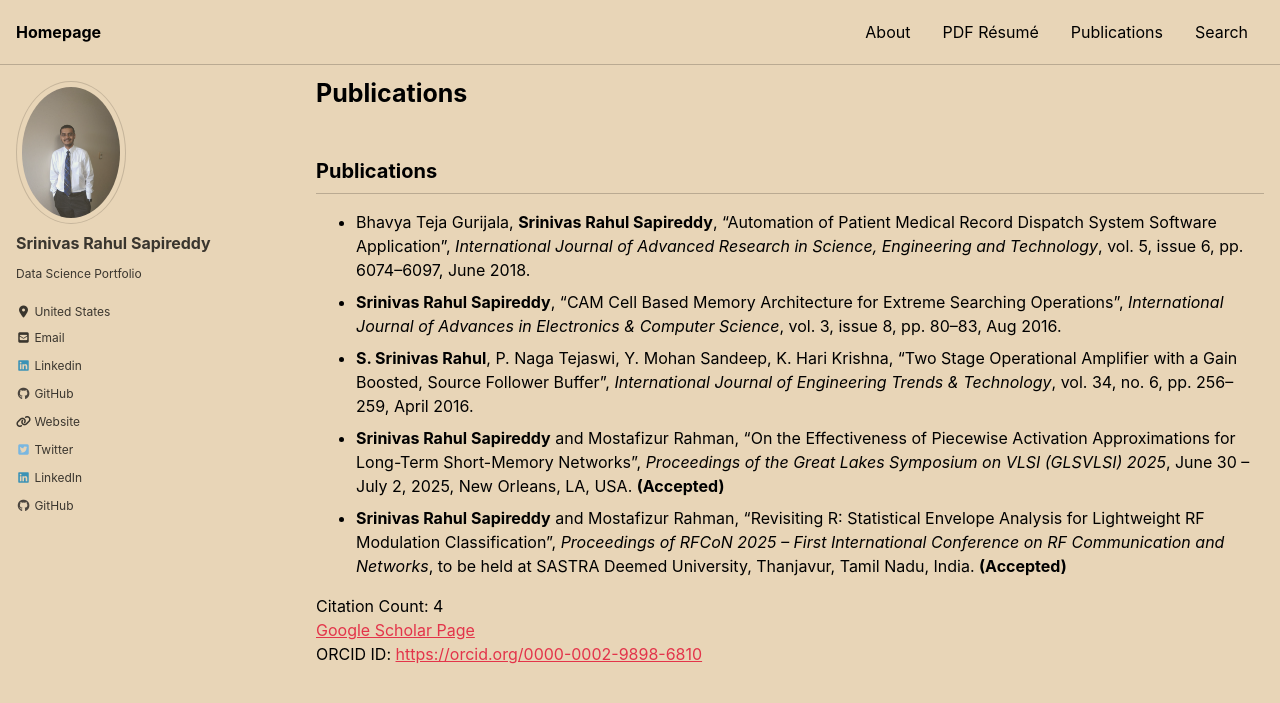
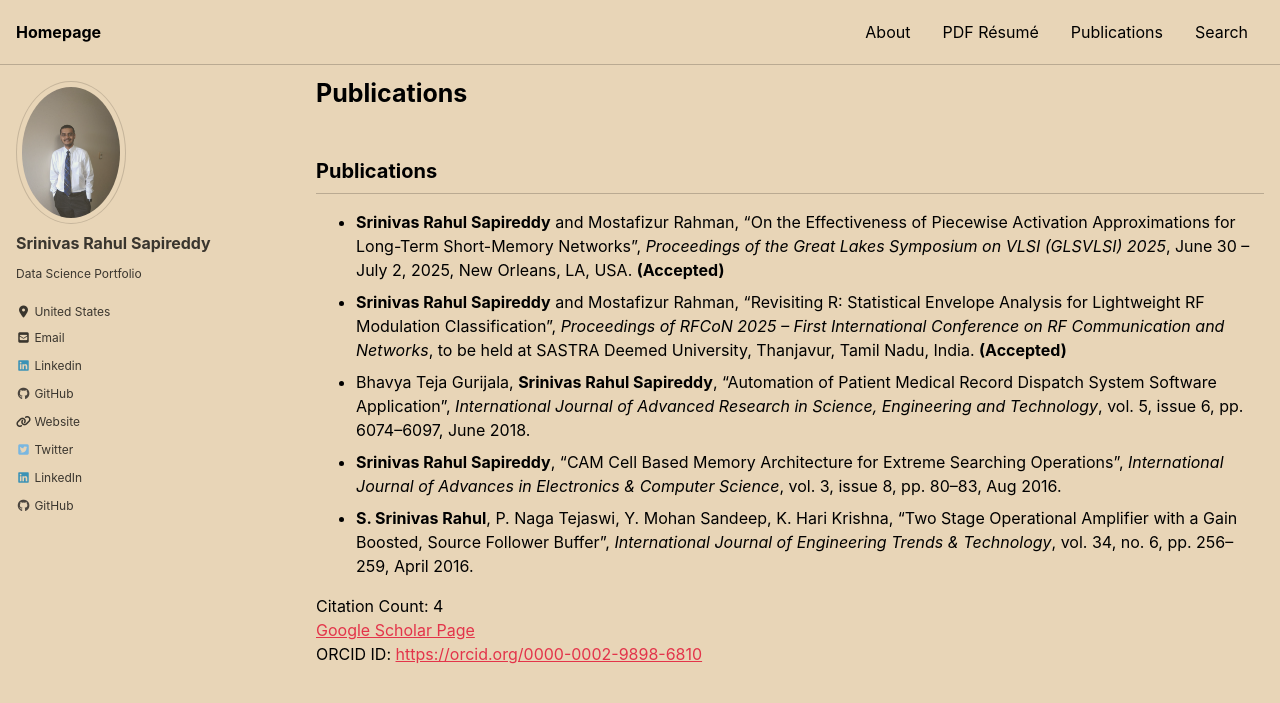
Before and after one commit to srsapireddy/srsapireddy.github.io, a Jekyll site: the page built from _pages/publications.md, in a window 1280 px wide and 900 px high. Shown: the top 703 px of the window. Built offline with Jekyll 4.4.1, drawn with Linux system fonts in a browser that asks for light colours; cached includes are drawn as plain includes; nearby versions of some CDN libraries.

Commit message:
Update publications.md

```diff
--- a/_pages/publications.md
+++ b/_pages/publications.md
@@ -7,6 +7,12 @@ permalink: /publications/
   <h2>Publications</h2>
   <ul>
     <li>
+      <strong>Srinivas Rahul Sapireddy</strong> and Mostafizur Rahman, “On the Effectiveness of Piecewise Activation Approximations for Long-Term Short-Memory Networks”, <em>Proceedings of the Great Lakes Symposium on VLSI (GLSVLSI) 2025</em>, June 30 – July 2, 2025, New Orleans, LA, USA. <strong>(Accepted)</strong>
+    </li>
+    <li>
+      <strong>Srinivas Rahul Sapireddy</strong> and Mostafizur Rahman, “Revisiting R: Statistical Envelope Analysis for Lightweight RF Modulation Classification”, <em>Proceedings of RFCoN 2025 – First International Conference on RF Communication and Networks</em>, to be held at SASTRA Deemed University, Thanjavur, Tamil Nadu, India. <strong>(Accepted)</strong>
+    </li>
+    <li>
       Bhavya Teja Gurijala, <strong>Srinivas Rahul Sapireddy</strong>, “Automation of Patient Medical Record Dispatch System Software Application”, <em>International Journal of Advanced Research in Science, Engineering and Technology</em>, vol. 5, issue 6, pp. 6074–6097, June 2018.
     </li>
     <li>
@@ -14,12 +20,6 @@ permalink: /publications/
     </li>
     <li>
       <strong>S. Srinivas Rahul</strong>, P. Naga Tejaswi, Y. Mohan Sandeep, K. Hari Krishna, “Two Stage Operational Amplifier with a Gain Boosted, Source Follower Buffer”, <em>International Journal of Engineering Trends & Technology</em>, vol. 34, no. 6, pp. 256–259, April 2016.
-    </li>
-    <li>
-      <strong>Srinivas Rahul Sapireddy</strong> and Mostafizur Rahman, “On the Effectiveness of Piecewise Activation Approximations for Long-Term Short-Memory Networks”, <em>Proceedings of the Great Lakes Symposium on VLSI (GLSVLSI) 2025</em>, June 30 – July 2, 2025, New Orleans, LA, USA. <strong>(Accepted)</strong>
-    </li>
-    <li>
-      <strong>Srinivas Rahul Sapireddy</strong> and Mostafizur Rahman, “Revisiting R: Statistical Envelope Analysis for Lightweight RF Modulation Classification”, <em>Proceedings of RFCoN 2025 – First International Conference on RF Communication and Networks</em>, to be held at SASTRA Deemed University, Thanjavur, Tamil Nadu, India. <strong>(Accepted)</strong>
     </li>
   </ul>
 </section>
```
